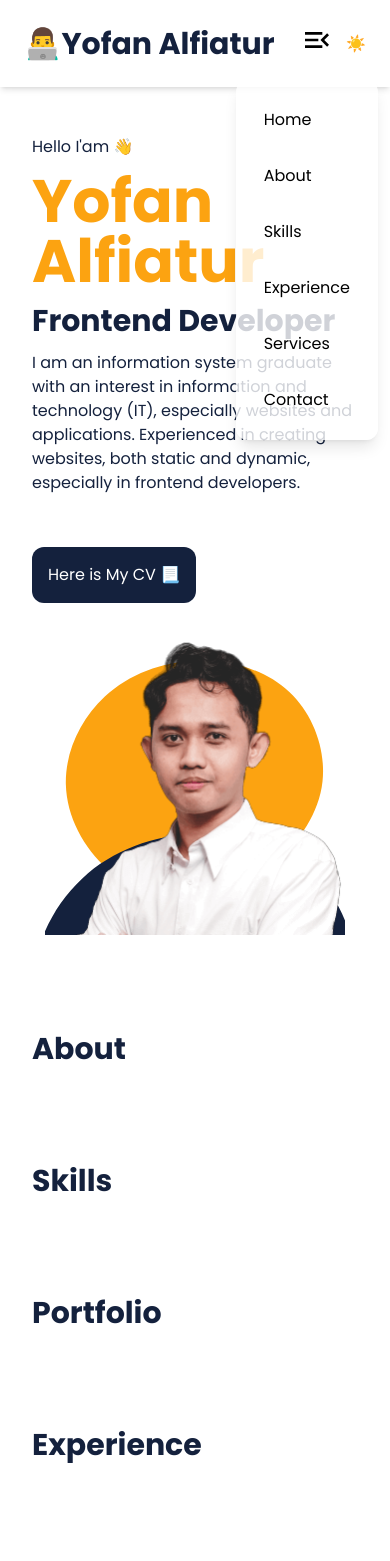
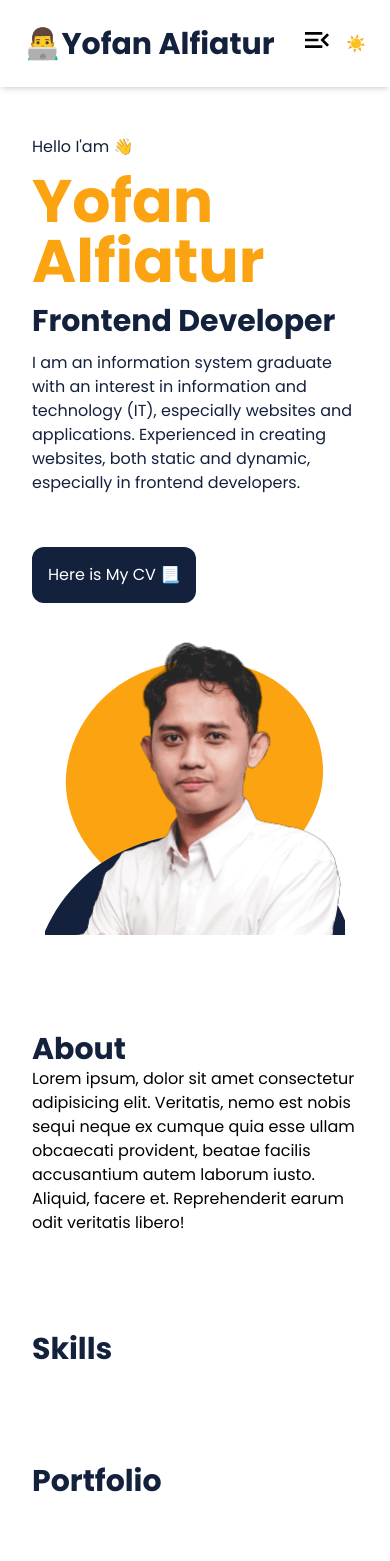
Before and after one commit to yofanalfiatur/portfolio-vite, a React (Vite) app: page / in a window 390 px wide. Shown: the top 1561 px of the page. Built offline with nearby package versions, Linux system fonts and the light colour scheme.

Commit message:
update scroll menu

```diff
--- a/src/components/Layouts/About.jsx
+++ b/src/components/Layouts/About.jsx
@@ -5,6 +5,14 @@ const About = () => {
   return (
     <Section id="about">
       <TitleSection>About</TitleSection>
+      <div>
+        <p>
+          Lorem ipsum, dolor sit amet consectetur adipisicing elit. Veritatis,
+          nemo est nobis sequi neque ex cumque quia esse ullam obcaecati
+          provident, beatae facilis accusantium autem laborum iusto. Aliquid,
+          facere et. Reprehenderit earum odit veritatis libero!
+        </p>
+      </div>
     </Section>
   );
 };
--- /dev/null
+++ b/src/components/Layouts/ErrorPage.jsx
@@ -0,0 +1,24 @@
+import React from "react";
+import { Link } from "react-router-dom";
+
+export const ErrorPage = () => {
+  return (
+    <>
+      <section className="h-screen bg-secondary text-primary">
+        <div className="m-14">
+          <p>404</p>
+        </div>
+        <div>
+          <a href="/#error" className="p-4 rounded-xl bg-white">
+            Testt aja{" "}
+          </a>
+        </div>
+      </section>
+      <section className="h-screen bg-primary text-white" id="error">
+        <div>
+          <p>Page Not Found</p>
+        </div>
+      </section>
+    </>
+  );
+};
--- a/src/components/Layouts/Header.jsx
+++ b/src/components/Layouts/Header.jsx
@@ -12,18 +12,31 @@ const Header = () => {
   };
 
   return (
-    <header className="shadow-md sticky top-0 w-full z-50 bg-white">
+    <header className="shadow-md sticky top-0 w-full z-30 bg-white">
       <nav className="container max-w-screen flex justify-between p-6 mx-auto items-center">
         <div className="text-primary">
           <Link to="/" className="text-3xl font-bold text-primary">
             👨‍💻{name}
           </Link>
         </div>
-        <div className="flex">
-          <ul className="gap-8 max-md:fixed max-md:top-20 max-md:rounded-xl max-md:shadow-lg max-md:right-3 flex bg-opacity-80 bg-white max-md:p-7 max-md:flex-col">
+        <div className="">
+          <ul className="menu gap-8 flex max-md:hidden">
             {linkMenu.map(({ title, href }, index) => (
-              <li key={index} className="">
-                <Link to={`${href}`}>{title}</Link>
+              <li key={index} className="hover:text-secondary">
+                <a href={`${href}`}>{title}</a>
+              </li>
+            ))}
+          </ul>
+          <ul
+            className={`menu-mobile gap-8 flex md:hidden fixed ${
+              isOpen
+                ? "top-[5.5rem] opacity-100"
+                : "opacity-0 pointer-events-none top-16"
+            } transition-all duration-300 ease-in-out rounded-b-xl shadow-lg right-1 bg-white p-7 flex-col`}
+          >
+            {linkMenu.map(({ title, href }, index) => (
+              <li key={index} className="hover:text-secondary">
+                <a href={`${href}`}>{title}</a>
               </li>
             ))}
           </ul>
--- a/src/main.jsx
+++ b/src/main.jsx
@@ -3,12 +3,13 @@ import ReactDOM from "react-dom/client";
 import App from "./App.jsx";
 import "./index.css";
 import { RouterProvider, createBrowserRouter } from "react-router-dom";
+import { ErrorPage } from "./components/Layouts/ErrorPage.jsx";
 
 const router = createBrowserRouter([
   {
     path: "/",
     element: <App />,
-    // errorElement: <h1>404</h1>,
+    errorElement: <ErrorPage />,
   },
 ]);
 
```
